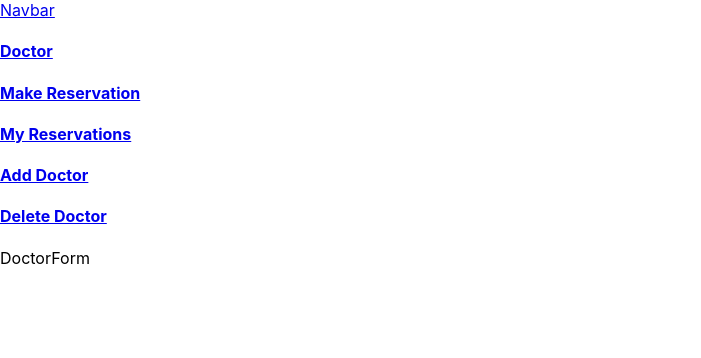
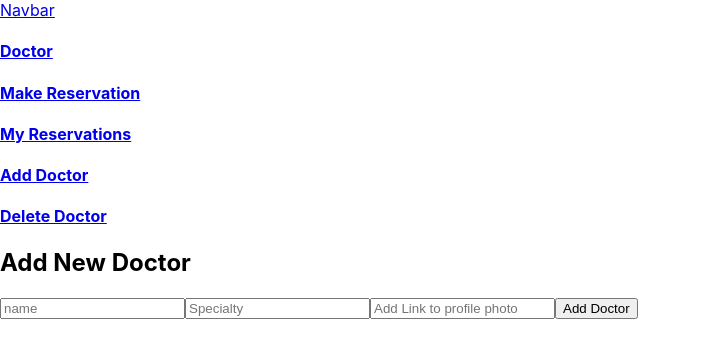
Before and after one commit to efoosag/appointment-front-end, a React (Create React App) app: page /add_doctor in a window 1280 px wide. Shown: the top 358 px of the page, without its empty margins (0-701 px from the left). Built offline with nearby package versions, Linux system fonts and the light colour scheme; the HTML template or start-up script is replaced by a standard one.

Commit message:
create add doctor form

```diff
--- a/src/features/doctor/DoctorForm.js
+++ b/src/features/doctor/DoctorForm.js
@@ -1,9 +1,40 @@
-import React from 'react'
+import React from 'react';
+import { useDispatch, useSelector } from 'react-redux';
+import { addDoctors } from '../../app/doctor';
+import './form.css';
 
-function DoctorForm() {
+function AddDoctor() {
+
+  const user = useSelector((state) => state.user);
+
+  const dispatch = useDispatch();
+
+  const addsDoctor = (e) => {
+    e.preventDefault();
+
+
+    const addDoctor = {
+      token: user.token,
+      name: e.target[0].value,
+      specialization: e.target[1].value,
+      picture: e.target[2].value,
+    };
+
+    dispatch(addDoctors(addDoctor, { type: 'ADD_DOCTORS' }));
+  };
+
   return (
-    <div>DoctorForm</div>
-  )
+    <div className="signup-container">
+      <form className="sinup-form" onSubmit={addsDoctor}>
+        <h2>Add New Doctor</h2>
+        <input type="text" className="form-input" name="name" required placeholder="name" />
+        <input type="text" className="form-input" name="specialty" required placeholder="Specialty" />
+        <input type="text" className="form-input" name="photo" required placeholder="Add Link to profile photo" />
+        <button type="submit" className="sigup-submit-btn">Add Doctor</button>
+      </form>
+
+    </div>
+  );
 }
 
-export default DoctorForm
+export default AddDoctor;
```
Also changed, not shown: src/features/doctor/form.css (added).
